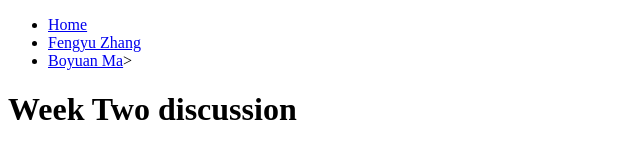
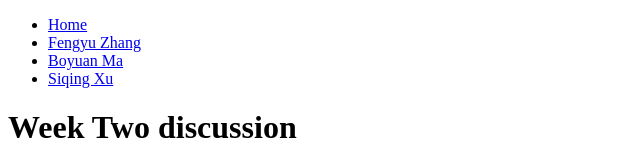
Before and after one commit to mab0y/539week2, a plain HTML site: page index.html in a window 1280 px wide. Shown: the top 153 px of the page, without its empty margins (0-640 px from the left). Drawn offline with Linux system fonts and the light colour scheme.

Commit message:
Update index.html

```diff
--- a/index.html
+++ b/index.html
@@ -16,7 +16,8 @@
             <ul>
                 <li><a href = "index.html">Home</a></li>
                 <li><a href = "fengyu.html">Fengyu Zhang</a></li>
-                <li><a href = "boyuan.html">Boyuan Ma</a>></li>
+                <li><a href = "boyuan.html">Boyuan Ma</a></li>
+                <li><a href = "Siqing.html">Siqing Xu</a></li>
             </ul>
         </nav>
         <h1>Week Two discussion</h1>
```
